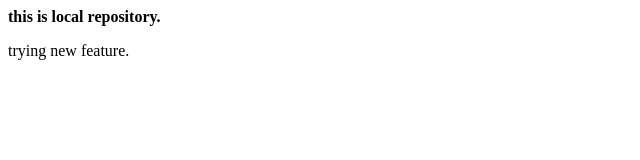
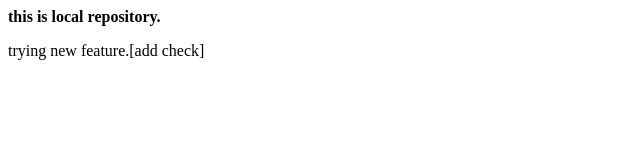
Before and after one commit to tamannaakapoor/localrepo, a plain HTML site: page index.html in a window 1280 px wide. Shown: the full height of the page, 0-640 px from the left. Drawn offline with Linux system fonts and the light colour scheme.

Commit message:
add tick

```diff
--- a/index.html
+++ b/index.html
@@ -1,2 +1,2 @@
 <p> <b>this is local repository.</b> </p>
-<p>trying new feature.</p>
+<p>trying new feature.[add check]</p>
```
